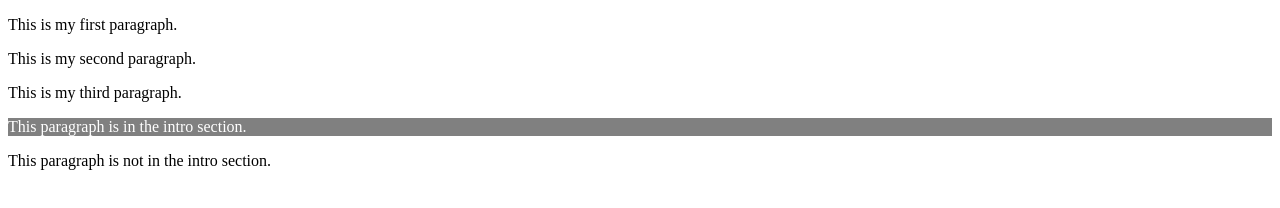
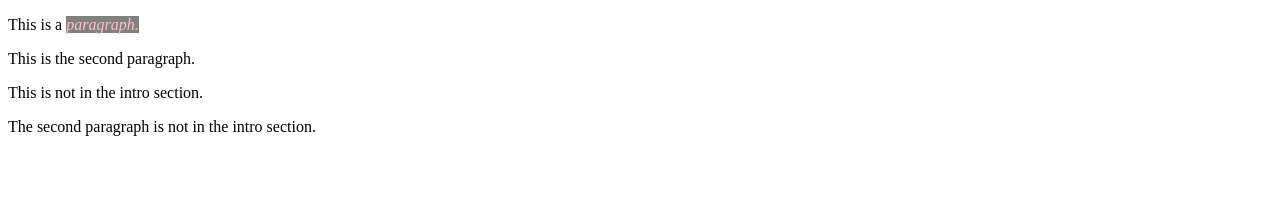
Before and after one commit to Arturo-Ruiz/CSS-Course-SoloLearn, a plain HTML site: page index.html in a window 1280 px wide. Drawn offline with Linux system fonts and the light colour scheme.

Commit message:
Descendant Selectors

```diff
--- a/index.html
+++ b/index.html
@@ -18,15 +18,36 @@
 <body>
     <!-- CSS INLINE -->
     <!-- <p style="color:white;background-color:gray;">This is an example of inline styling. </p> -->
-
+<!--
     <p>This is my first paragraph.</p>
     <p>This is my second paragraph. </p>
-    <p>This is my third paragraph. </p>
+    <p>This is my third paragraph. </p> -->
 
     <!-- ID SELECTOR -->
-    <div id="intro">
+    <!-- <div id="intro">
         <p> This paragraph is in the intro section.</p>
      </div>
-     <p> This paragraph is not in the intro section.</p>
+     <p> This paragraph is not in the intro section.</p> -->
+
+
+     <!-- Class selector -->
+     <!-- <div>
+        <p class="first">This is a paragraph</p>
+        <p> This is the second paragraph. </p>
+     </div>
+     <p class="first"> This is not in the intro section</p>
+     <p> The second paragraph is not in the intro section. </p>
+
+      -->
+
+
+      <!-- Descendant Selectors -->
+
+      <div id="intro">
+        <p class="first">This is a <em> paragraph.</em></p>
+        <p> This is the second paragraph. </p>
+     </div>
+     <p class="first"> This is not in the intro section.</p>
+     <p> The second paragraph is not in the intro section. </p>
 </body>
 </html>
--- a/style.css
+++ b/style.css
@@ -6,7 +6,18 @@
 
 
 /* Selector by id in element  */
-#intro{
+/* #intro{
     color: white;
     background-color: gray;
+} */
+
+/* Class selector */
+/* .first{
+    font-size:200%;
+} */
+
+/* Descendant Selectors */
+#intro .first em{
+    color: pink;
+    background-color: gray;
 }
```
